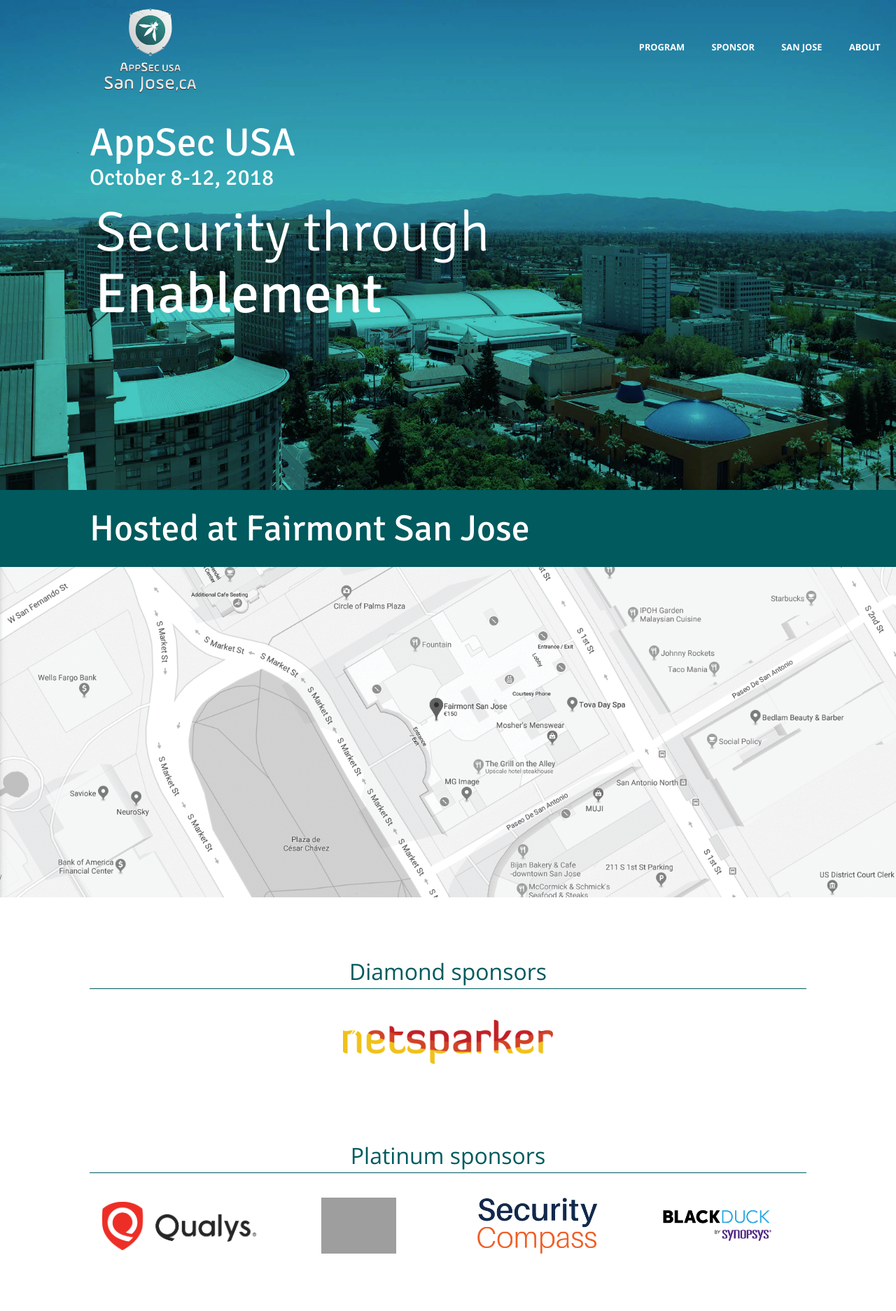
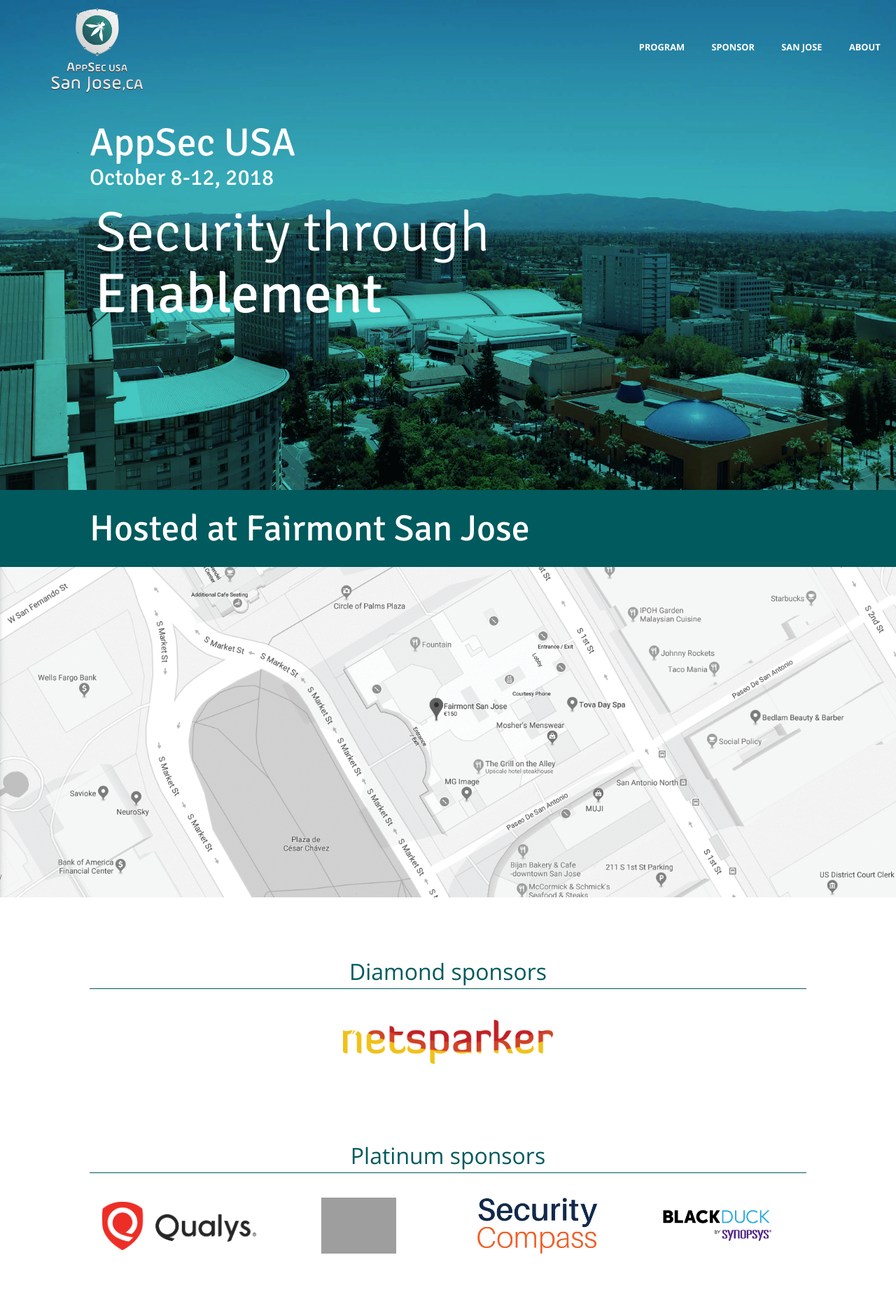
Before and after one commit to OWASP/AppSecUSA2018, a Jekyll site: the page built from index.html, in a window 1280 px wide. Shown: the top 1873 px of the page at 70% size. Built offline with Jekyll 4.4.1, drawn with Linux system fonts in a browser that asks for light colours; grey boxes are pictures that could not be loaded.

Commit message:
Moving logo

```diff
--- a/assets/_sass/_header.scss
+++ b/assets/_sass/_header.scss
@@ -12,7 +12,7 @@
 			padding-left: 10%;
 			background: url(../images/logo3.svg);
 			background-repeat: no-repeat;
-			background-position: 40% 30%;
+			background-position: 10% 30%;
 			background-size: auto 130%;
 			text-decoration: none;
 			line-height: 9em;
```
